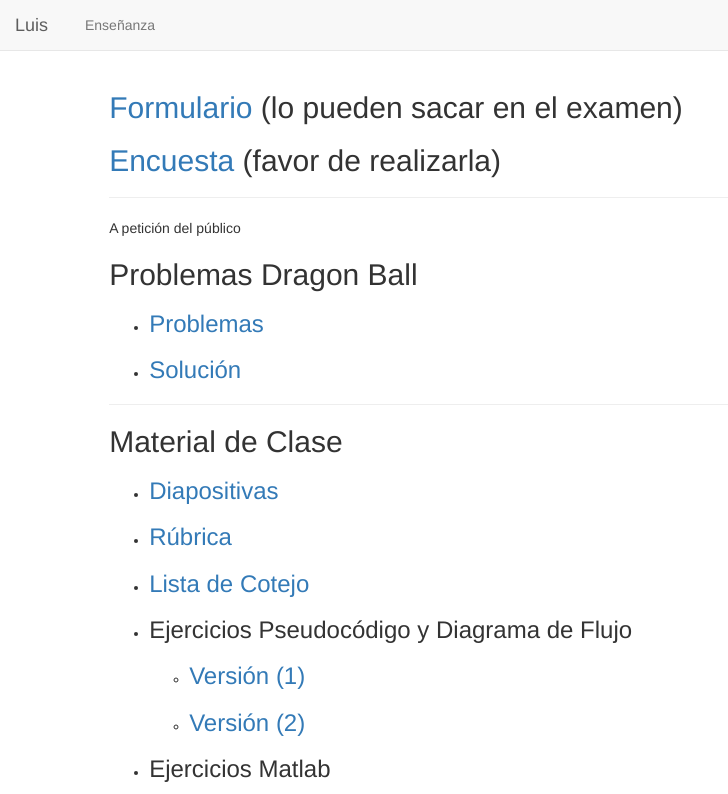
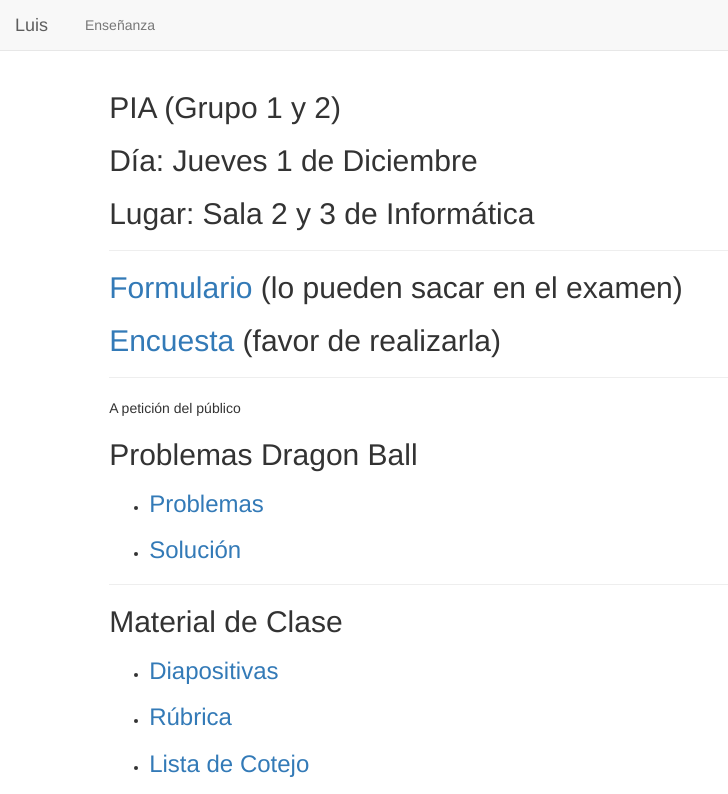
Before and after one commit to luisbv/luisbv.github.io, a plain HTML site: page Teaching/AgoDic2016/mciq.html in a window 1280 px wide. Shown: the top 794 px of the page, without its empty margins (0-728 px from the left). Drawn offline with nearby package versions, Linux system fonts and the light colour scheme.

Commit message:
Poner fecha del PIA

```diff
--- a/Teaching/AgoDic2016/mciq.html
+++ b/Teaching/AgoDic2016/mciq.html
@@ -42,6 +42,10 @@
 
         <h2><a href="https://es.surveymonkey.com/r/V53SDR3">Encuesta</a></h2>
         --->
+        <h2>PIA (Grupo 1 y 2)</h2>
+        <h2>D&iacute;a: Jueves 1 de Diciembre</h2>
+        <h2>Lugar: Sala 2 y 3 de Inform&aacute;tica</h2>
+        <hr>
         <h2><a href="MaterialClase/Matlab/formularioMCIQ.pdf">Formulario</a> (lo pueden sacar en el examen)</h2>
         <h2><a href="https://es.surveymonkey.com/r/V53SDR3">Encuesta</a> (favor de realizarla)</h2>
         <hr>
```
